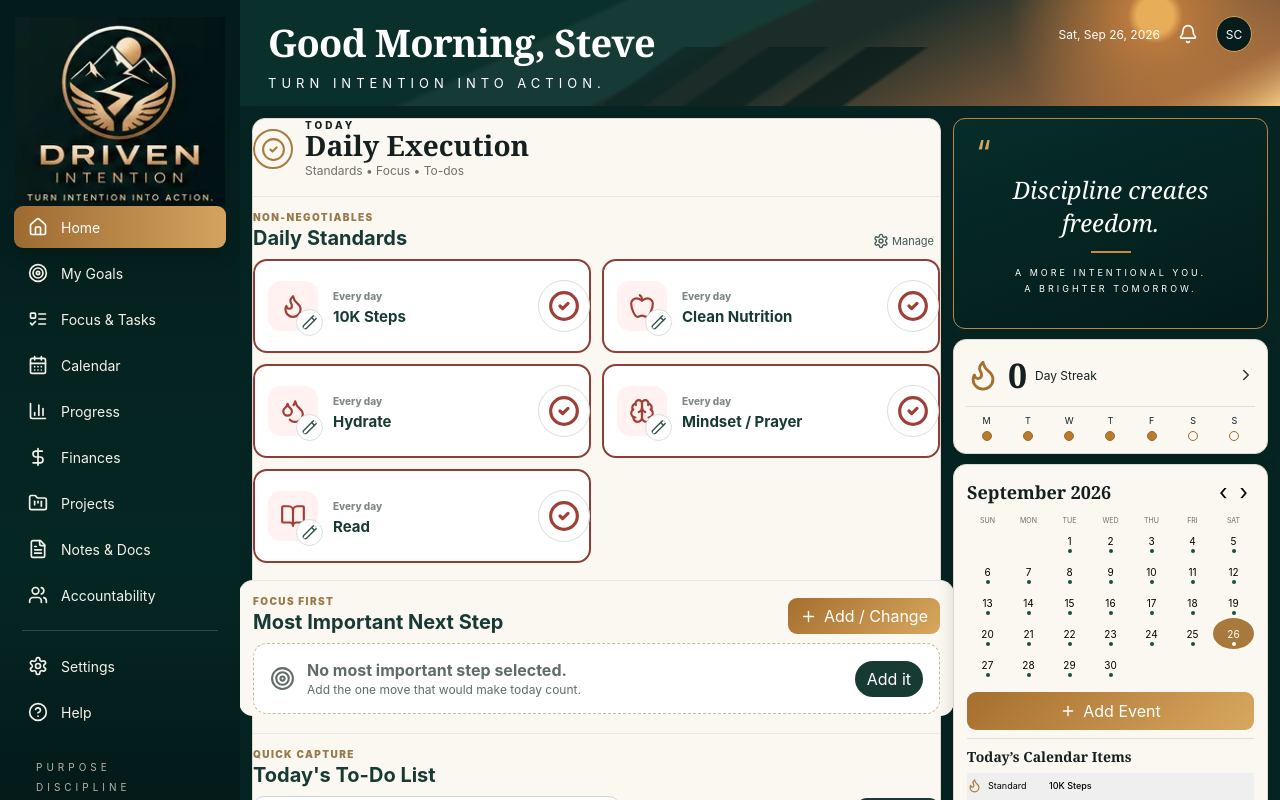
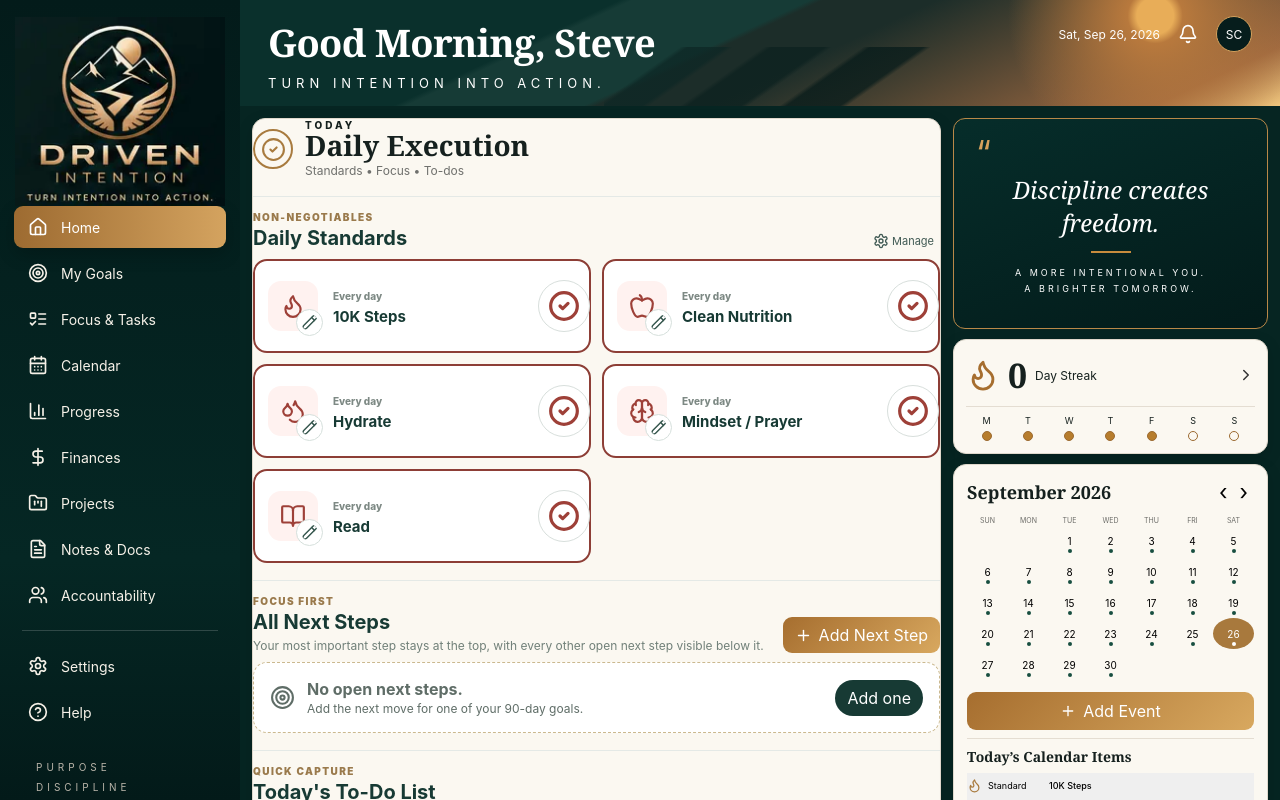
Before and after one commit to stevecrabb82/driven-intention-app, a React (Vite) app: page / in a window 1280 px wide. Shown: the top 800 px of the page. Built offline with nearby package versions, Linux system fonts and the light colour scheme.

Commit message:
Show all open next steps together on the home dashboard

```diff
--- a/src/App.jsx
+++ b/src/App.jsx
@@ -186,6 +186,11 @@ export default function App() {
   const mostImportantMove = useMemo(
     () => topMoves.find(m => m.priority === "top3" && !m.done) || topMoves.find(m => !m.done) || topMoves.find(m => m.priority === "top3") || topMoves[0] || null,
     [topMoves]
+  );
+
+  const allNextSteps = useMemo(
+    () => [...incompleteGoalMoves].sort((a,b) => (b.priority === "top3") - (a.priority === "top3")),
+    [incompleteGoalMoves]
   );
 
   const todaysQuickTodos = useMemo(
@@ -606,29 +611,34 @@ export default function App() {
                 </div>
               </div>
 
-              <div className="daily-subsection important-subsection">
+              <div className="daily-subsection next-steps-subsection">
                 <div className="daily-subsection-head">
-                  <div><small>FOCUS FIRST</small><h3>Most Important Next Step</h3></div>
-                  <button className="gold-btn small-gold-btn" onClick={() => newStep()}><Plus size={17}/> Add / Change</button>
+                  <div><small>FOCUS FIRST</small><h3>All Next Steps</h3><span>Your most important step stays at the top, with every other open next step visible below it.</span></div>
+                  <button className="gold-btn small-gold-btn" onClick={() => newStep()}><Plus size={17}/> Add Next Step</button>
                 </div>
-                {mostImportantMove ? (
-                  <article className={"most-important-card " + (mostImportantMove.done ? "is-complete" : "is-incomplete")}>
-                    <button className="focus-status-icon" onClick={() => editMove(mostImportantMove)}>
-                      {mostImportantMove.type === "event" ? <CalendarDays size={29}/> : mostImportantMove.category === "health" ? <Dumbbell size={29}/> : mostImportantMove.category === "personal" ? <BookOpen size={29}/> : <Target size={29}/>}
-                      <Pencil size={12} className="icon-edit-mark"/>
-                    </button>
-                    <button className="most-important-copy" onClick={() => editMove(mostImportantMove)}>
-                      <small>{categories.find(c => c.id === mostImportantMove.category)?.label || "Personal"} · {mostImportantMove.time || "Today"}</small>
-                      <h3>{mostImportantMove.text}</h3>
-                      <p>Moves toward: <b>{mostImportantMove.goalTitle}</b></p>
-                    </button>
-                    <button className="most-important-complete" onClick={() => completeMove(mostImportantMove)}>
-                      <CheckCircle2 size={21}/>{mostImportantMove.done ? "Complete" : "Mark Complete"}
-                    </button>
-                  </article>
-                ) : (
-                  <div className="empty-important"><Target size={25}/><div><b>No most important step selected.</b><span>Add the one move that would make today count.</span></div><button onClick={() => newStep()}>Add it</button></div>
-                )}
+                <div className="all-next-steps-list">
+                  {allNextSteps.map((move, index) => {
+                    const isMostImportant = move.priority === "top3" || (!allNextSteps.some(x=>x.priority==="top3") && index===0);
+                    return (
+                      <article className={"all-next-step-row "+(isMostImportant?"most-important-row":"")} key={move.id}>
+                        <button className="next-step-check" onClick={()=>completeMove(move)} aria-label={"Complete "+move.text}>
+                          <CheckCircle2 size={30}/>
+                        </button>
+                        <button className="next-step-copy" onClick={()=>editStep(move)}>
+                          <div className="next-step-labels">
+                            {isMostImportant && <span className="important-badge">MOST IMPORTANT</span>}
+                            <span>{categories.find(c=>c.id===move.category)?.label || "Personal"}</span>
+                            {move.date && <span>{move.date}{move.time ? " · "+move.time : ""}</span>}
+                          </div>
+                          <h4>{move.text}</h4>
+                          <p><Target size={12}/> {move.goalTitle}</p>
+                        </button>
+                        <button className="next-step-edit" onClick={()=>editStep(move)} aria-label={"Edit "+move.text}><Pencil size={18}/></button>
+                      </article>
+                    );
+                  })}
+                  {!allNextSteps.length && <div className="empty-important"><Target size={25}/><div><b>No open next steps.</b><span>Add the next move for one of your 90-day goals.</span></div><button onClick={() => newStep()}>Add one</button></div>}
+                </div>
               </div>
 
               <div className="daily-subsection todo-subsection">
```
